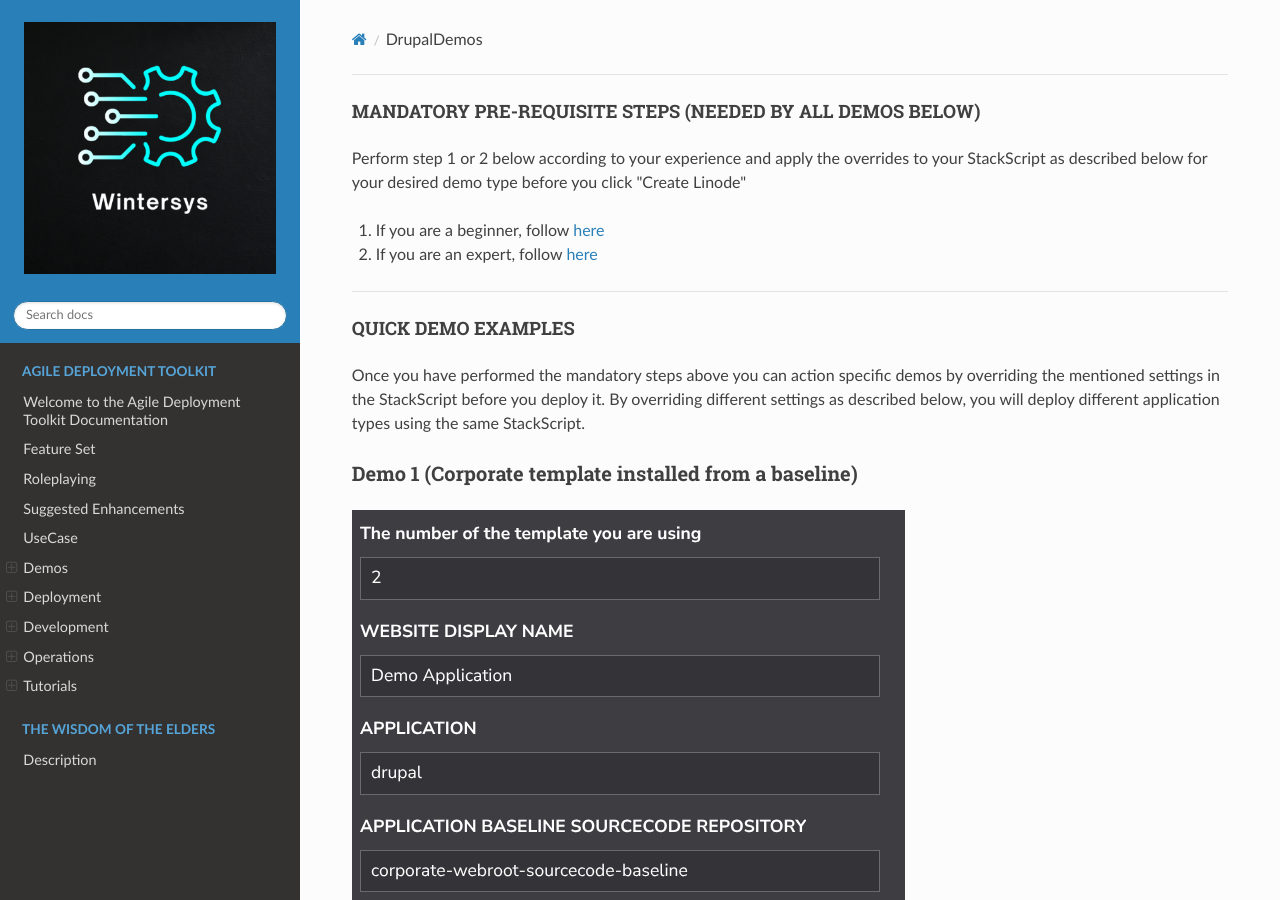
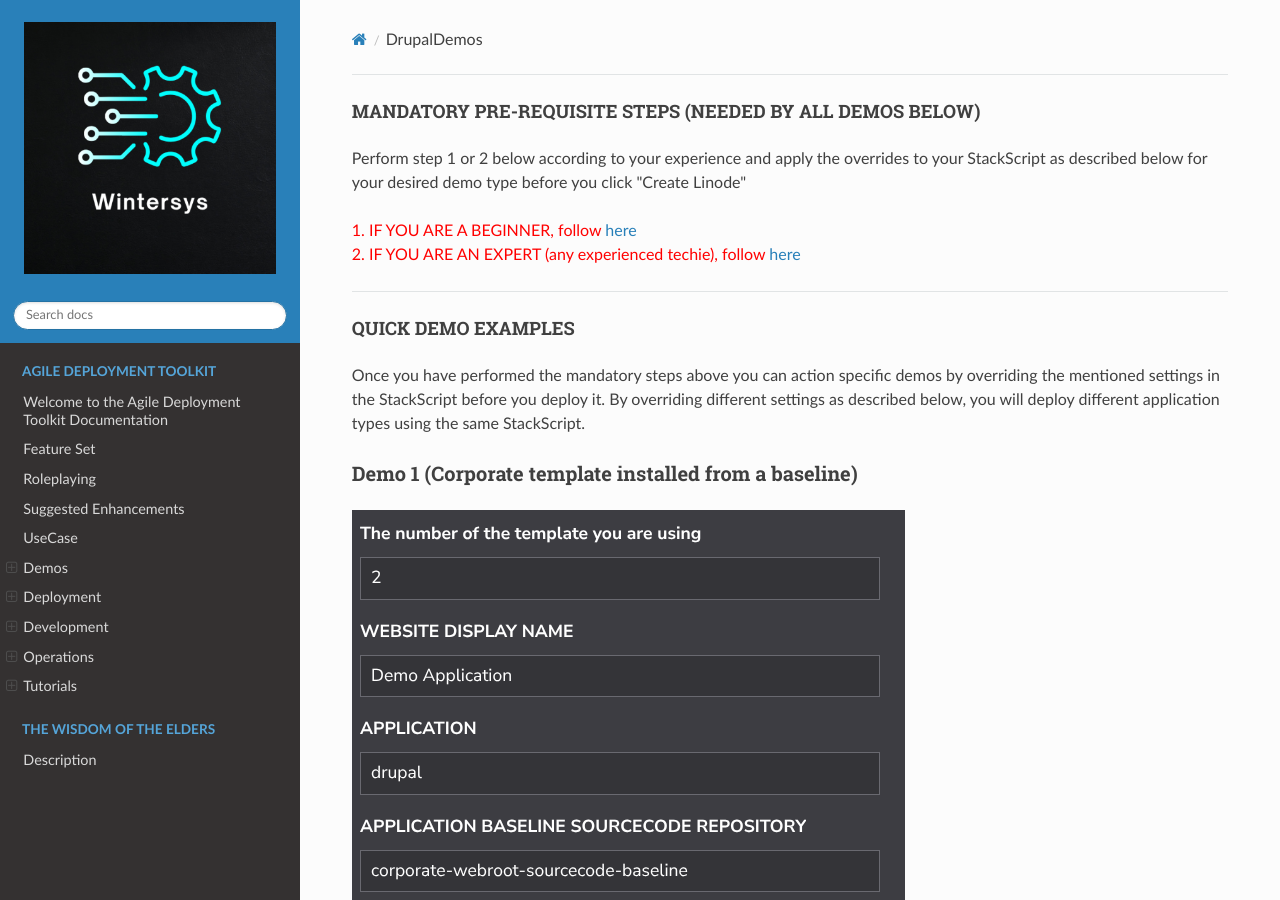
Before and after one commit to wintersys-dev/adt-documentation, an MkDocs documentation site: the page built from docs/Agile Deployment Toolkit/Demos/DrupalDemos.md, in a window 1280 px wide and 900 px high. Built offline with MkDocs 1.6.1, drawn with Linux system fonts in a browser that asks for light colours; nearby versions of some CDN libraries.

Commit message:
Update DrupalDemos.md

```diff
--- a/docs/Agile Deployment Toolkit/Demos/DrupalDemos.md
+++ b/docs/Agile Deployment Toolkit/Demos/DrupalDemos.md
@@ -2,8 +2,8 @@
 
 Perform step 1 or 2 below according to your experience and apply the overrides to your StackScript as described below for your desired demo type before you click "Create Linode"
 
-1. If you are a beginner, follow [here](./QuickStartDemosPrepBeginnerLevel.md)
-2. If you are an expert, follow [here](./QuickStartDemosPrepExpertLevel.md)
+<span style="color:red">1. IF YOU ARE A BEGINNER, follow [here](./QuickStartDemosPrepBeginnerLevel.md)</span>
+<span style="color:red">2. IF YOU ARE AN EXPERT (any experienced techie), follow [here](./QuickStartDemosPrepExpertLevel.md)</span>
 
 -------------------------
 
```
